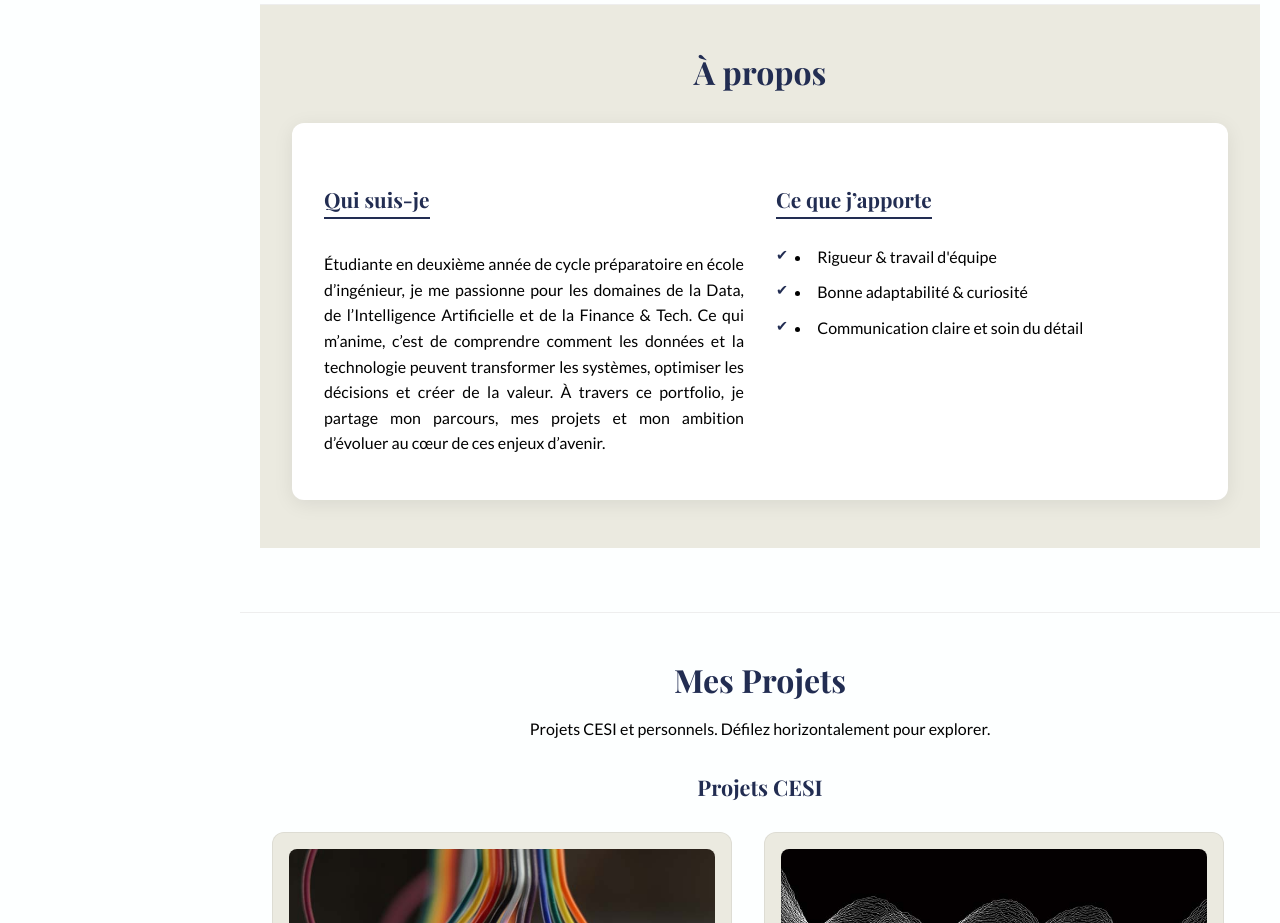
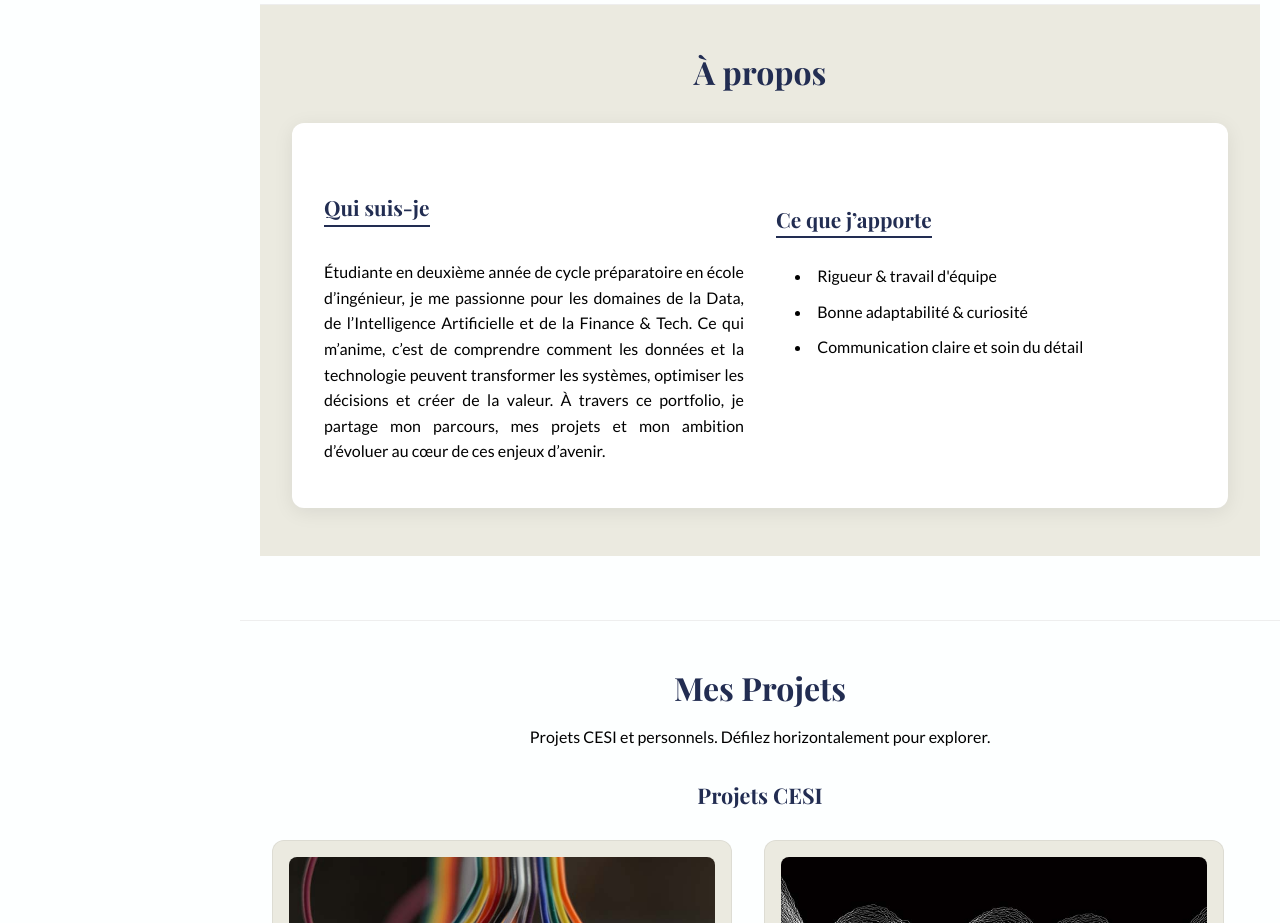
Before and after one commit to Shahineze-Kadiri/Portfolio, a plain HTML site: page index.html in a window 1280 px wide. Shown: the part 860-1783 px from the top of the page. Drawn offline with nearby package versions, Linux system fonts and the light colour scheme.

Commit message:
maj css, html Desktop

```diff
--- a/style.css
+++ b/style.css
@@ -486,7 +486,7 @@ a:focus, button:focus, .btn:focus{
 }
 
 .about-content li::before {
-  content: "✔";
+  content: "";
   position: absolute;
   left: 0;
   color: var(--velvet);
@@ -506,6 +506,31 @@ a:focus, button:focus, .btn:focus{
     display: block;
   }
 }
+
+
+/* Correction d’alignement pour la section À propos (desktop uniquement) */
+@media (min-width: 768px) {
+  .about-grid.card {
+    display: flex;
+    align-items: flex-start; /* aligne le haut par défaut */
+    gap: 2rem;
+  }
+
+  .about-left, .about-right {
+    flex: 1;
+  }
+
+  /* Ajustement fin : aligne les titres et le texte de façon plus douce */
+  .about-left {
+    padding-top: 0.5rem; /* tu peux monter ou descendre cette valeur */
+  }
+
+  .about-right {
+    padding-top: 1.2rem; /* ajuste cette valeur pour que les deux blocs soient visuellement alignés */
+  }
+}
+
+
 
 
 
```
Also changed, not shown: index.html (line endings or trailing spaces).
